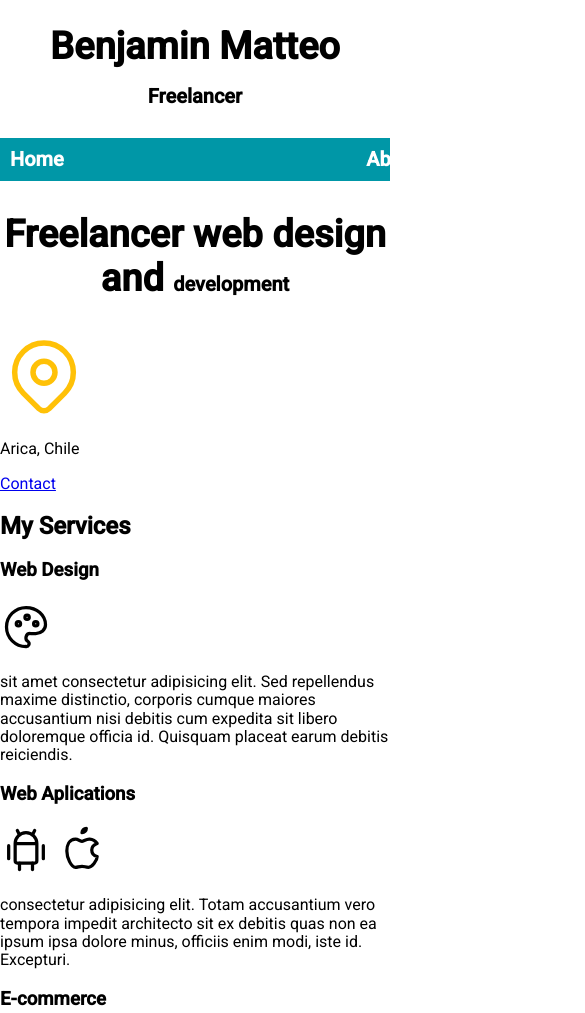
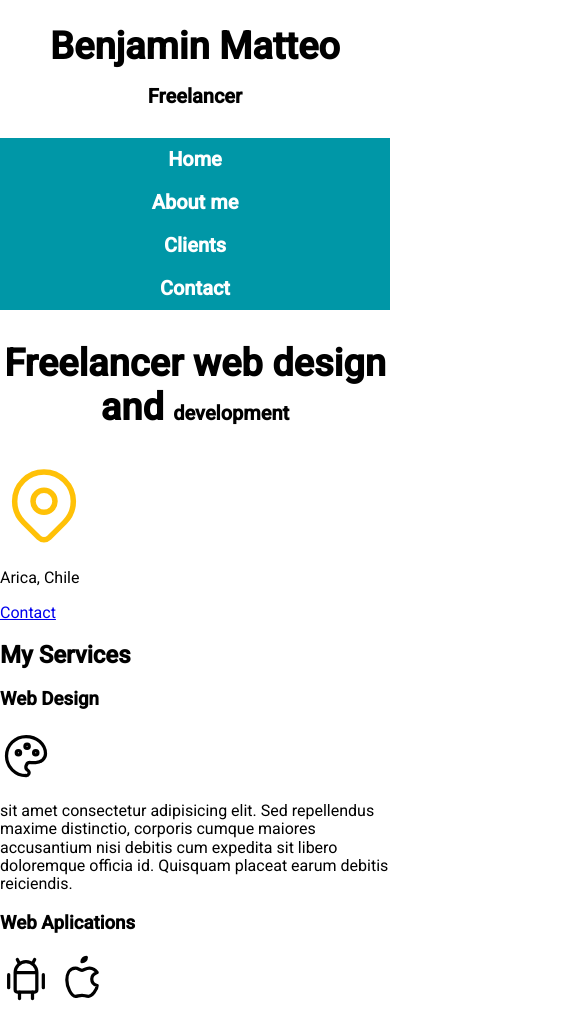
Before and after one commit to benjaMatteo96/freelancer-page, a plain HTML site: page index.html in a window 390 px wide. Shown: the top 1013 px of the page, 585 px wide, since content can reach past the window. Drawn offline with Linux system fonts and the light colour scheme.

Commit message:
add media querie to nav bar

```diff
--- a/css/styles.css
+++ b/css/styles.css
@@ -27,7 +27,7 @@ body {
 }
 
 .container {
-  width: 120rem;
+  max-width: 120rem;
   margin: 0 auto;
 }
 
@@ -37,11 +37,19 @@ body {
 
 .primary-nav {
   display:flex;
-  justify-content: space-between;
+  flex-direction: column;
 
 }
 
+@media (min-width: 768px){
+  .primary-nav{
+    flex-direction: row;
+    justify-content: space-between;
+  }
+}
+
 .primary-nav a {
+  text-align: center;
   color: var(--white);
   text-decoration: none;
   font-size: 2rem;
```
